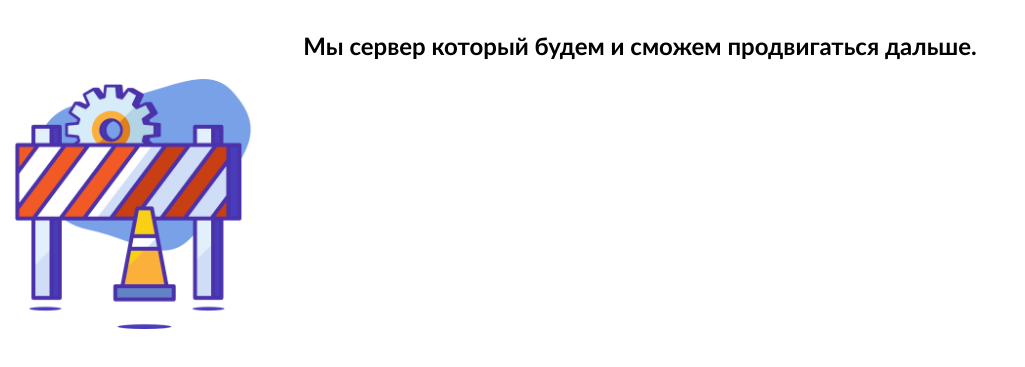
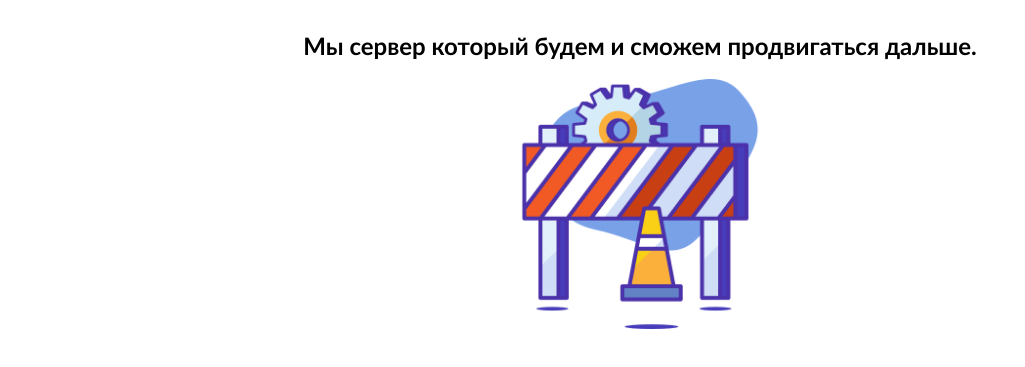
Before and after one commit to HopeNulI/HopeNull, a plain HTML site: page index.html in a window 1280 px wide. Shown: the part 71-438 px from the top of the page, without its empty margins (0-1025 px from the left). Drawn offline with Linux system fonts and the light colour scheme.

Commit message:
Update index.html

```diff
--- a/index.html
+++ b/index.html
@@ -9,8 +9,8 @@
 <body>
     <h1 class="Title">HopeNull</h1>
     <h2 class="SubTitle">Мы сервер который будем и сможем продвигаться дальше.</h2>
-    <cente>
+    <center>
         <img class="pic1" src="img/creating.png">
-    </cente>
+    </center>
 </body>
 </html>
```
